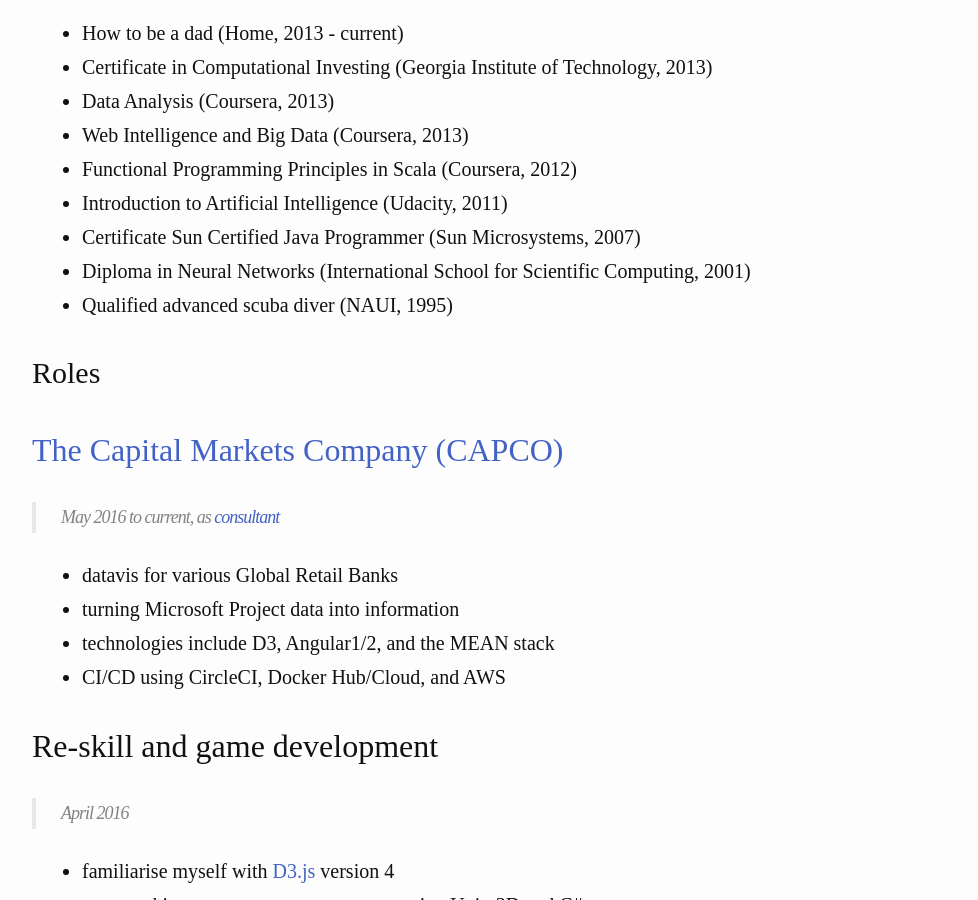
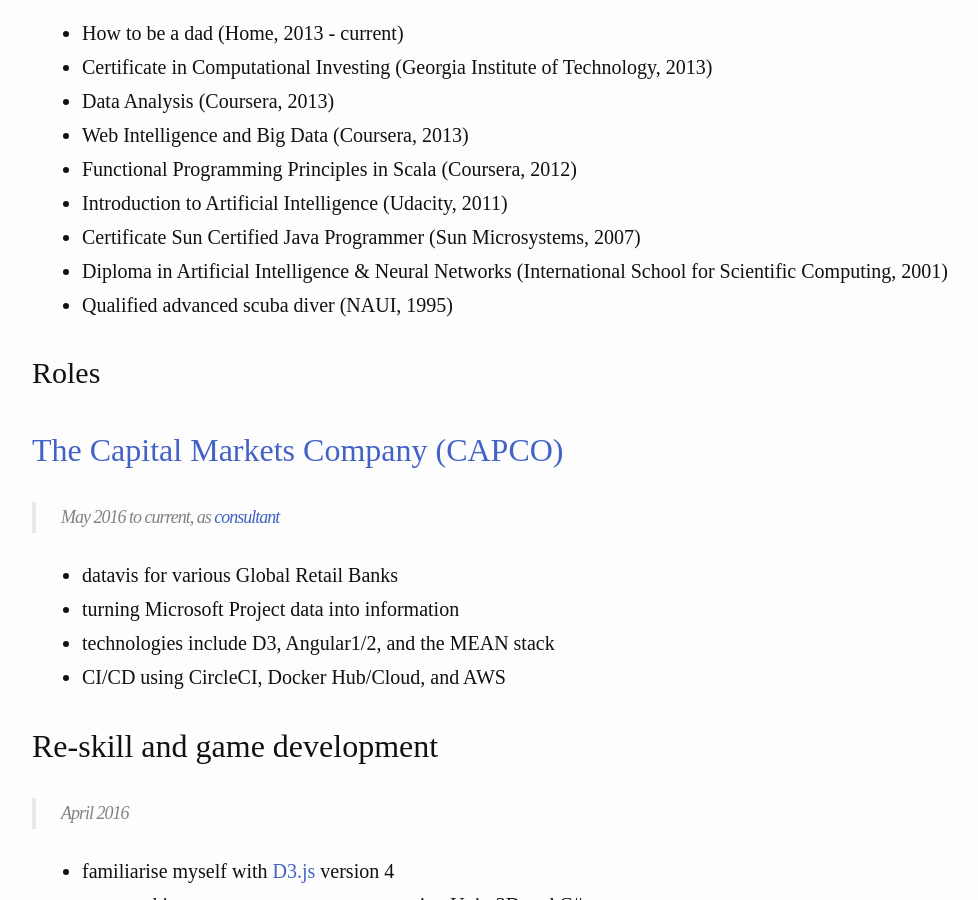
Before and after one commit to UYSio/uysio.github.io-src, a Jekyll site: the page built from cv.md, in a window 1280 px wide and 900 px high, scrolled down 506 px. Shown: the whole window, without its empty margins (18-996 px from the left). Built offline with Jekyll 4.4.1, drawn with Linux system fonts in a browser that asks for light colours.

Commit message:
fixing it finally

```diff
--- a/cv.md
+++ b/cv.md
@@ -18,7 +18,7 @@
 - Functional Programming Principles in Scala (Coursera, 2012)
 - Introduction to Artificial Intelligence (Udacity, 2011)
 - Certificate Sun Certified Java Programmer (Sun Microsystems, 2007)
-- Diploma in Neural Networks (International School for Scientific Computing, 2001)
+- Diploma in Artificial Intelligence & Neural Networks (International School for Scientific Computing, 2001)
 - Qualified advanced scuba diver (NAUI, 1995)
 
 # Roles
```
